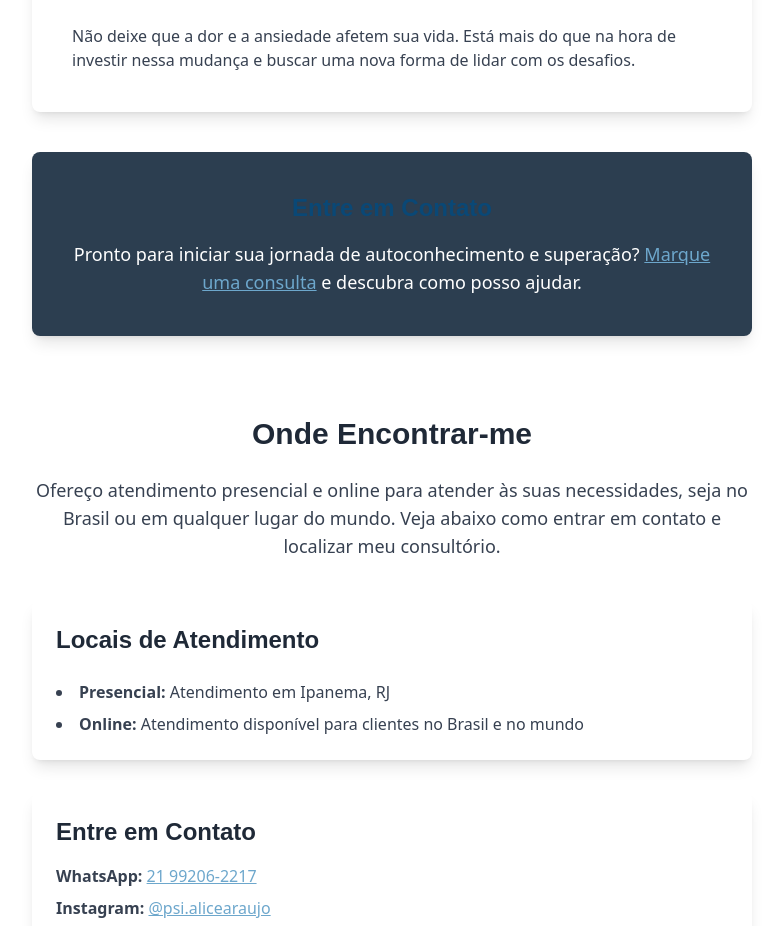
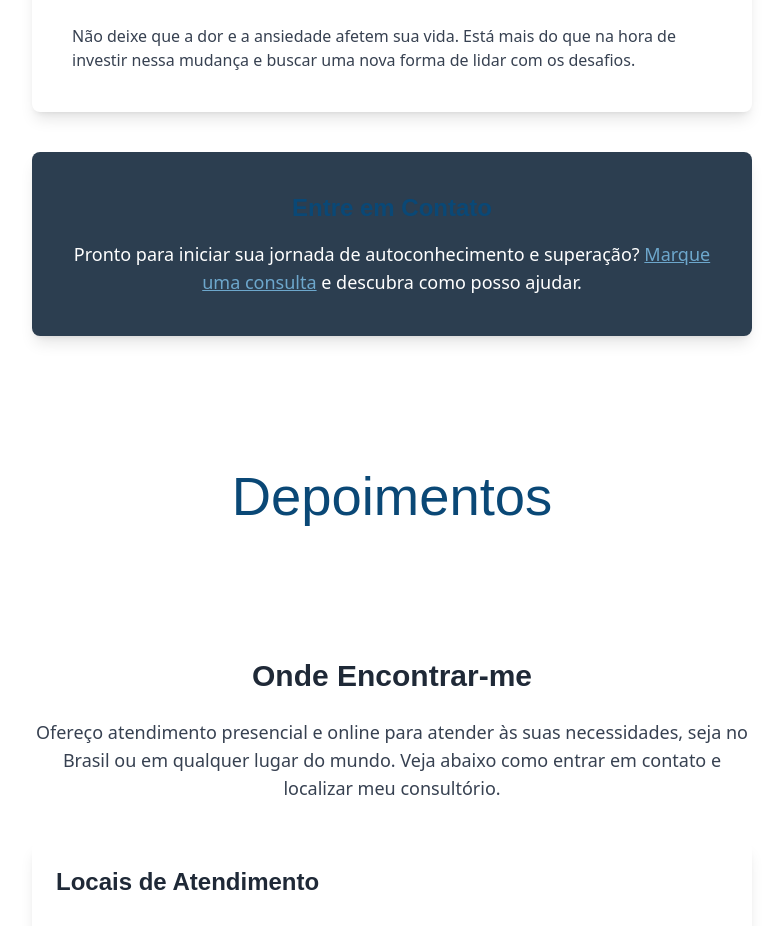
Before and after one commit to nullbr/alice-psychologist, a React (Vite) app: page / in a window 1280 px wide. Shown: the part 4262-5188 px from the top of the page, without its empty margins (248-1031 px from the left). Built offline with nearby package versions, Linux system fonts and the light colour scheme; a web font is replaced by a local one; what tailwindcss-debug-screens would draw is missing.

Commit message:
Refactor code to display reviews section and fix styling in hero and about sections

```diff
--- a/src/App.tsx
+++ b/src/App.tsx
@@ -17,7 +17,7 @@ function App() {
         <About />
         <Specialties />
         <Appointments />
-        {/* <Reviews /> */}
+        <Reviews />
         <Contact />
         <Footer />
       </main>
--- a/src/components/About.tsx
+++ b/src/components/About.tsx
@@ -3,11 +3,11 @@ import AboutImg from "../assets/about.png";
 const About = () => {
   return (
     <section id="about" className="m-6 lg:m-10">
-      <article className="flex flex-col lg:flex-row justify-center items-center gap-6 lg:gap-10 text-center lg:h-[600px] xl:h-[700px] max-w-7xl mx-auto">
+      <article className="flex flex-col-reverse lg:flex-row justify-center items-center gap-6 lg:gap-10 text-center lg:h-[600px] xl:h-[700px] max-w-7xl mx-auto">
         <img
           src={AboutImg}
           alt="Alice Araujo"
-          className="w-auto h-[50vh] lg:h-full md:max-w-full rounded-7xl border border-brown-500 shadow-xl"
+          className="w-auto h-auto lg:h-full md:max-w-full rounded-7xl border border-brown-500 shadow-xl"
         />
 
         <div className="border-2 rounded-7xl border-brown-500 p-6 lg:p-10 h-full flex flex-col items-center justify-center">
--- a/src/components/Reviews.tsx
+++ b/src/components/Reviews.tsx
@@ -21,24 +21,14 @@ const Reviews = () => {
 
   return (
     <section id="reviews" className="section-offset">
-      <a
-        href="https://search.google.com/local/writereview?placeid=ChIJVSSjvRkZxJQRIfyo1l26xYg"
-        target="_blank"
-        rel="noopener noreferrer"
-        className="flex justify-between py-20 h-full bg-black shadow-xl rounded-xl items-center"
-      >
-        <div className="container page-padding">
-          <div id="reviews" className="p-20relative">
-            <div className="relative text-center -mb-[4rem] items-center flex flex-col z-10 bg-black w-[70%] mx-auto">
-              <h3 className="text-[3.4rem] min620:text-[2.5rem] text-white font-bold underline underline-offset-8 decoration-4 decoration-secondary">
-                Depoimentos
-              </h3>
-            </div>
-            <div className="elfsight-app-27de0d42-b15b-40d4-9421-fe3cde1bc549"></div>
-            <div className="relative w-[70%] h-20 -top-20 -mb-[10rem] mx-auto bg-black z-[99999]"></div>
+      <div className="container page-padding">
+        <div id="reviews" className="p-4 sm:p-20 relative">
+          <div className="relative text-center items-center flex flex-col z-10 w-[70%] mx-auto">
+            <h3 className="sm:text-[3.4rem] text-[2.5rem]">Depoimentos</h3>
           </div>
+          <div className="elfsight-app-1363a465-8e11-4be6-bc94-71914865b958"></div>
         </div>
-      </a>
+      </div>
     </section>
   );
 };
```
